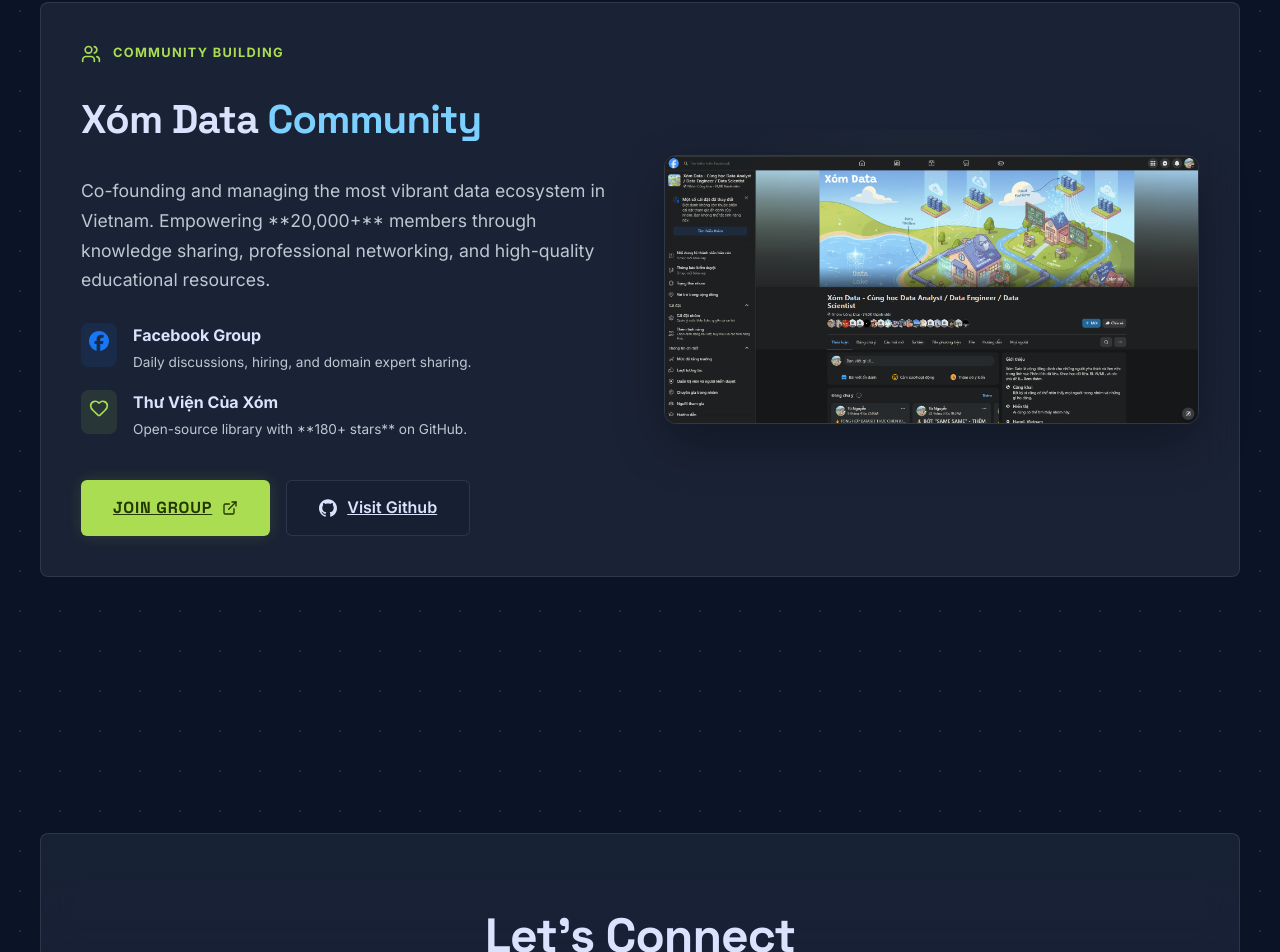
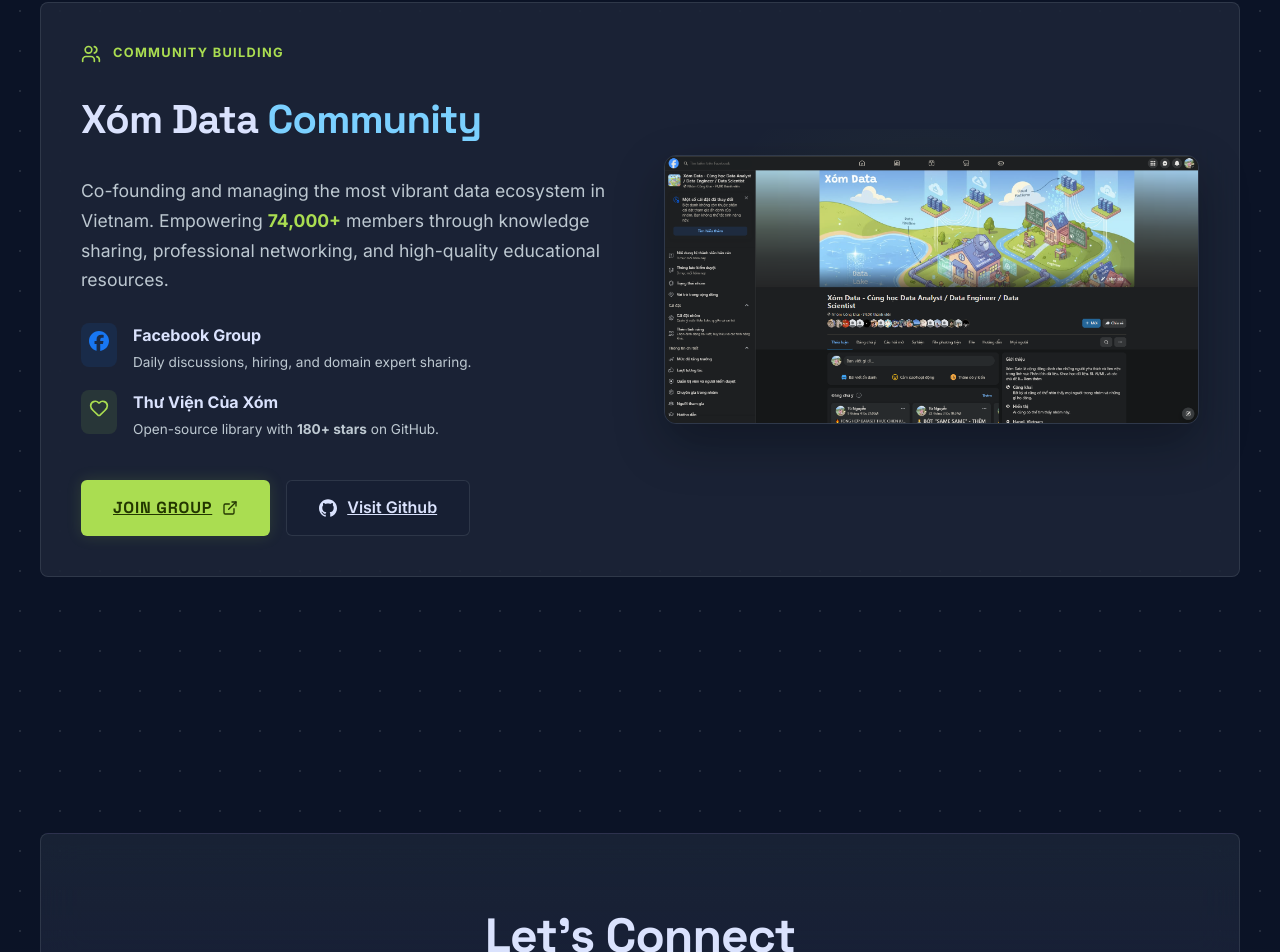
Before and after one commit to tunguyenn99/personal-websites-portfolio, a React (Vite) app: page / in a window 1280 px wide. Shown: the part 5449-6401 px from the top of the page. Built offline with nearby package versions, Linux system fonts and the light colour scheme.

Commit message:
fix: update community member count to 74k and fix bold text rendering in JSX

```diff
--- a/src/components/Community.jsx
+++ b/src/components/Community.jsx
@@ -27,7 +27,7 @@ export default function Community() {
           </h3>
 
           <p style={{ fontSize: '1.1rem', color: 'var(--text-muted)', marginBottom: '1.75rem', lineHeight: 1.7 }}>
-            Co-founding and managing the most vibrant data ecosystem in Vietnam. Empowering **20,000+** members through knowledge sharing, professional networking, and high-quality educational resources.
+            Co-founding and managing the most vibrant data ecosystem in Vietnam. Empowering <strong style={{color: 'var(--primary)'}}>74,000+</strong> members through knowledge sharing, professional networking, and high-quality educational resources.
           </p>
 
           <div style={{ display: 'flex', flexDirection: 'column', gap: '1rem', marginBottom: '2.5rem' }}>
@@ -46,7 +46,7 @@ export default function Community() {
               </div>
               <div>
                 <h4 style={{ fontSize: '1rem', marginBottom: '0.2rem' }}>Thư Viện Của Xóm</h4>
-                <p style={{ fontSize: '0.85rem', color: 'var(--text-muted)' }}>Open-source library with **180+ stars** on GitHub.</p>
+                <p style={{ fontSize: '0.85rem', color: 'var(--text-muted)' }}>Open-source library with <strong>180+ stars</strong> on GitHub.</p>
               </div>
             </div>
           </div>
```
